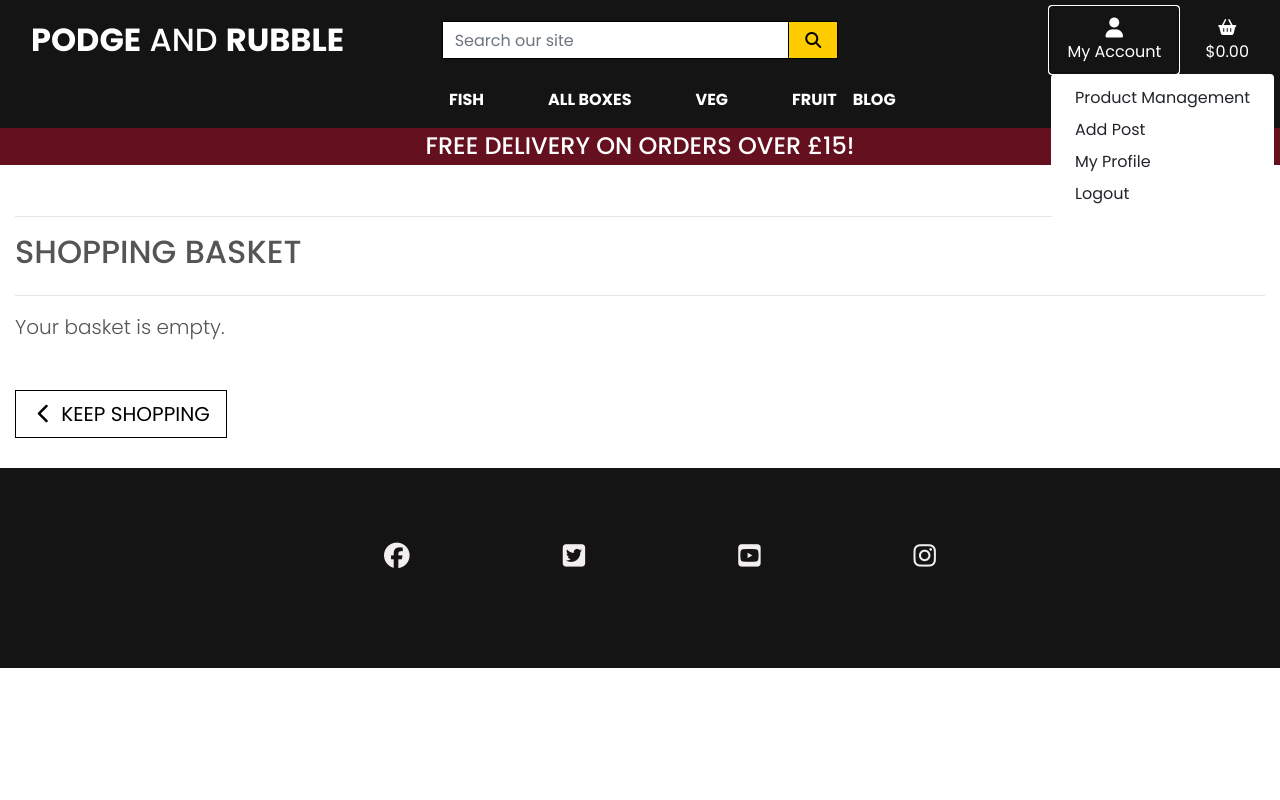
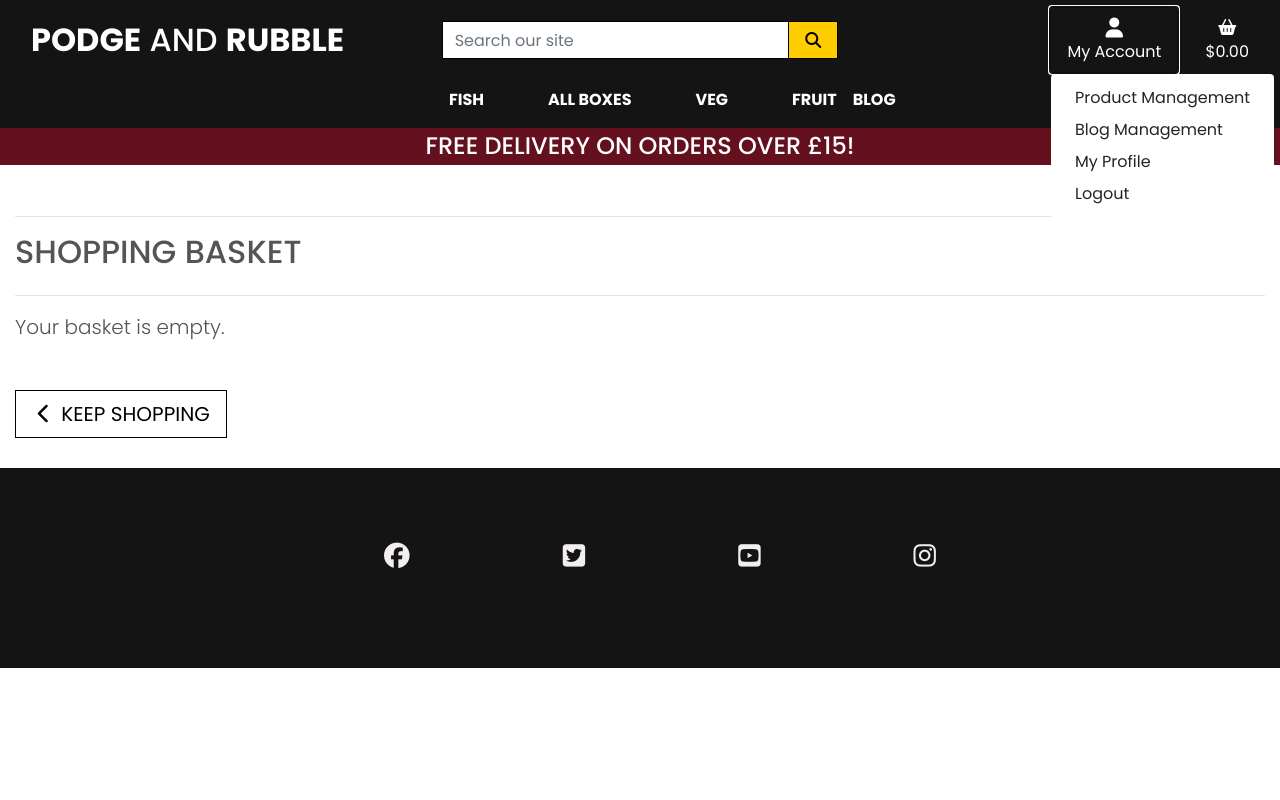
Before and after one commit to struk49/podgeandrubble, a Django app: page /basket/ in a window 1280 px wide, after a click on "My Account". Run offline with Django 3.2, Linux system fonts and the light colour scheme; a user stored in the database is signed in; some libraries are stand-ins or nearby versions.

Commit message:
deployment

```diff
--- a/templates/base.html
+++ b/templates/base.html
@@ -73,7 +73,7 @@
                           {% if request.user.is_authenticated %}
                               {% if request.user.is_superuser %}
                                   <a href="{% url 'add_product' %}" class="dropdown-item">Product Management</a>
-                                  <a href="{% url 'add_post' %}" class="dropdown-item">Add Post</a>
+                                  <a href="{% url 'add_post' %}" class="dropdown-item">Blog Management</a>
                               {% endif %}
                               <a href="{% url 'profile' %}" class="dropdown-item">My Profile</a>
                               <a href="{% url 'account_logout' %}" class="dropdown-item">Logout</a>
```
